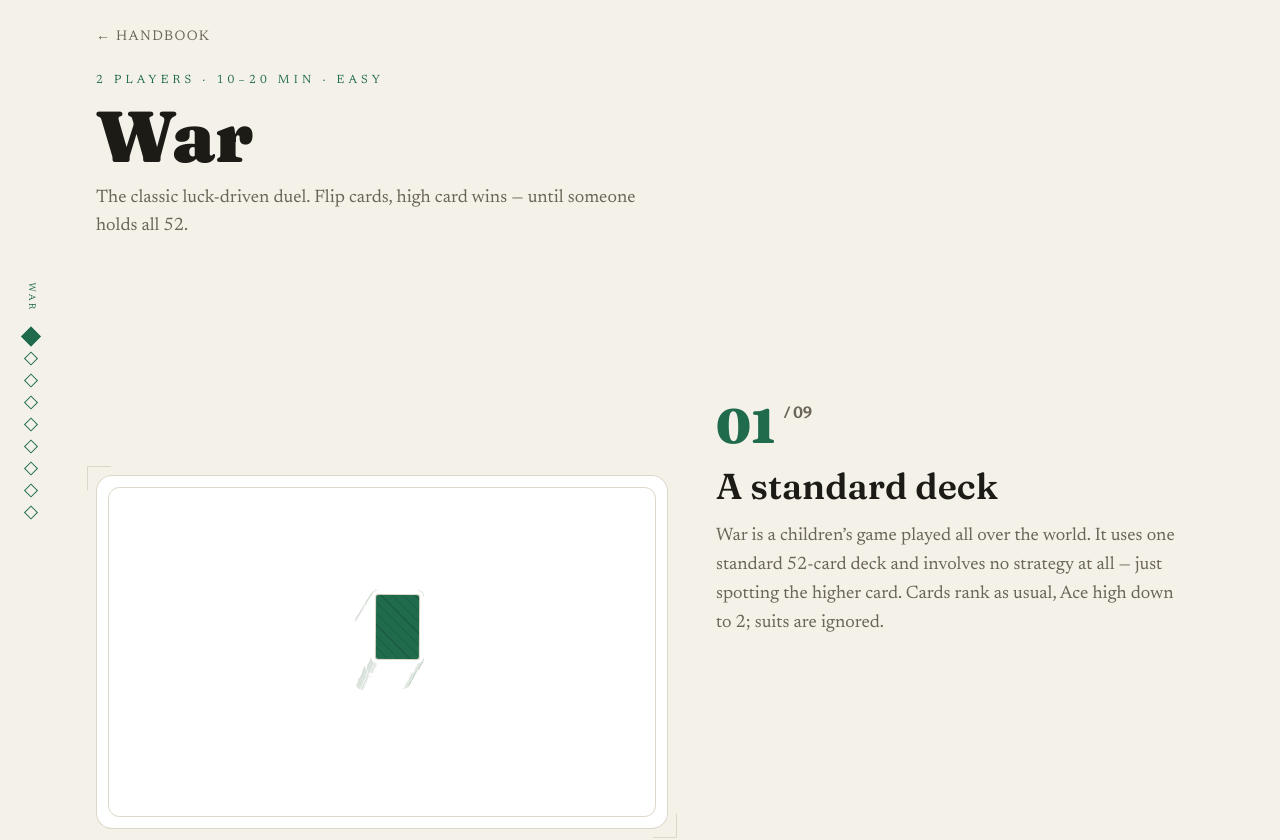
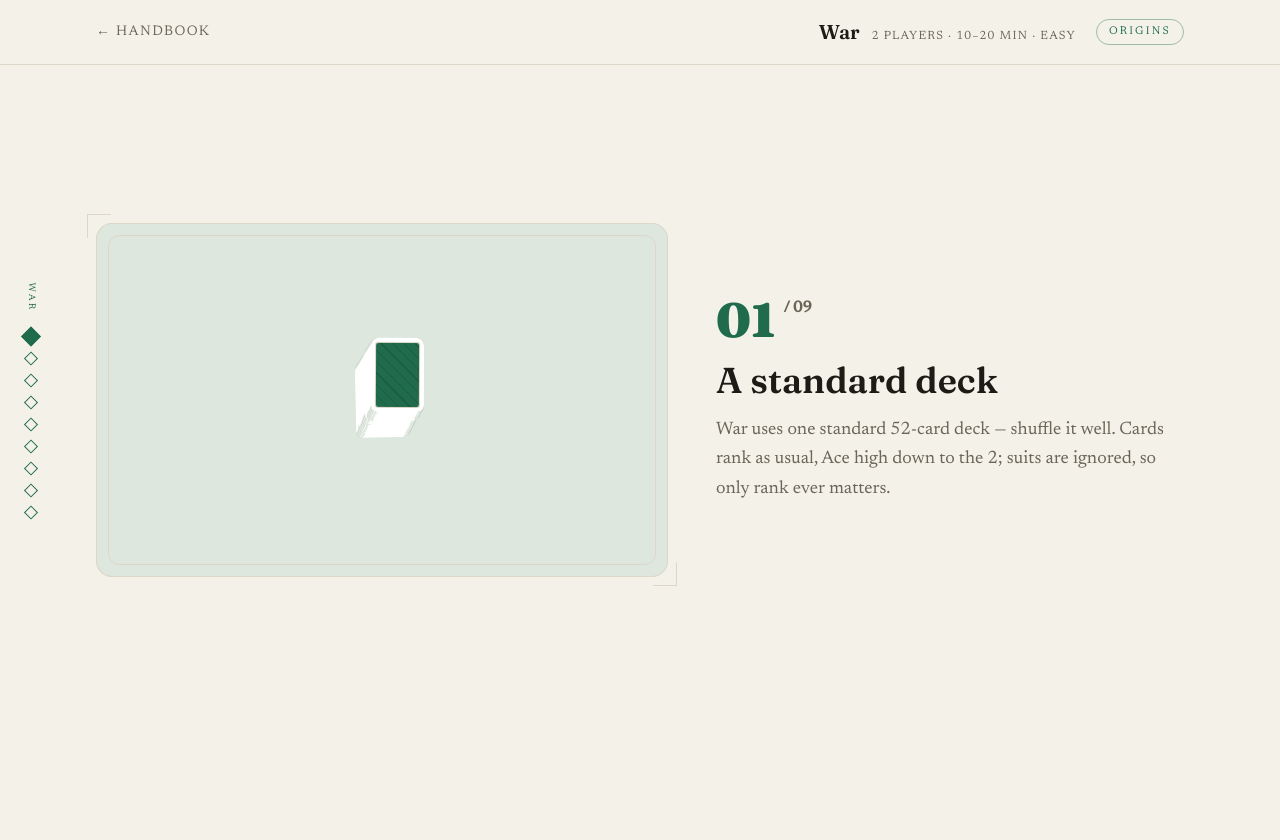
Before and after one commit to ofloody/playing-cards, a React (Vite) app: page /game/war in a window 1280 px wide. Shown: the top 840 px of the page. Built offline with nearby package versions, Linux system fonts and the light colour scheme.

Commit message:
basic static webapp with the game war animated instructions

```diff
--- a/package.json
+++ b/package.json
@@ -1,5 +1,5 @@
 {
-  "name": "card-games-handbook",
+  "name": "playing-cards",
   "private": true,
   "version": "0.1.0",
   "type": "module",
--- a/src/engine/types.ts
+++ b/src/engine/types.ts
@@ -47,6 +47,7 @@
   playTime: string;    // e.g. "10 min"
   difficulty: 'Easy' | 'Medium' | 'Involved';
   accent?: string;     // optional CSS colour for per-game theming
+  origin?: string;     // verbatim origin/history blurb (shown in a disclosure)
   zones: ZoneDef[];
   build: () => Board;  // initial board (every card placed in some zone)
   steps: Step[];
--- a/src/games/types.ts
+++ b/src/games/types.ts
@@ -1,4 +1,4 @@
 // Author-facing barrel: everything you need to write a game lives here.
 export type { Game, Step, ZoneDef, Board, CardId } from '../engine/types';
 export { standardDeck, parseCard, cardId } from '../engine/deck';
-export { placeAll, move, flip, topOf, cardsInZone } from '../engine/board';
+export { placeAll, move, moveToBottom, flip, topOf, cardsInZone } from '../engine/board';
--- a/src/games/war.ts
+++ b/src/games/war.ts
@@ -1,6 +1,6 @@
 import type { Game } from '../engine/types';
 import { standardDeck, parseCard } from '../engine/deck';
-import { placeAll, move } from '../engine/board';
+import { placeAll, move, moveToBottom } from '../engine/board';
 
 const deck = standardDeck();
 const p1Cards = deck.filter((id) => ['S', 'D'].includes(parseCard(id).suit)); // incl. S-A
@@ -14,14 +14,15 @@
   playTime: '10–20 min',
   difficulty: 'Easy',
   accent: '#b3433a',
+  origin: `This is a children's game played in many parts of the world. No strategy is involved - simply the ability to recognise which of two cards is higher in rank, and to follow the procedure of the game. The standard two-player game is described first, then the game for three or four players. after this are summaries of some of the many variations, including a version in which captured cards can be stolen, a Russian version of it called Drunkard (P'yanitsa), a German version Tod und Leben., a version from Syria and a gambling version offered in some casinos.`,
+  // One packet per player: a stock they draw from. Captured cards return to the
+  // bottom of that same stock — there is no separate "won" pile in War.
   zones: [
     { id: 'deck', anchor: { x: 0.5, y: 0.5 }, layout: 'pile' },
-    { id: 'p2-stock', anchor: { x: 0.18, y: 0.18 }, layout: 'pile', rotate: 180, label: 'Player 2' },
-    { id: 'p2-play', anchor: { x: 0.5, y: 0.32 }, layout: 'row', rotate: 180, gap: 0.07 },
-    { id: 'p2-won', anchor: { x: 0.82, y: 0.18 }, layout: 'pile', rotate: 180 },
-    { id: 'p1-stock', anchor: { x: 0.18, y: 0.82 }, layout: 'pile', label: 'Player 1' },
-    { id: 'p1-play', anchor: { x: 0.5, y: 0.68 }, layout: 'row', gap: 0.07 },
-    { id: 'p1-won', anchor: { x: 0.82, y: 0.82 }, layout: 'pile' },
+    { id: 'p2-stock', anchor: { x: 0.2, y: 0.27 }, layout: 'pile', rotate: 180, label: 'Player 2' },
+    { id: 'p2-play', anchor: { x: 0.56, y: 0.34 }, layout: 'row', rotate: 180, gap: 0.07 },
+    { id: 'p1-play', anchor: { x: 0.56, y: 0.66 }, layout: 'row', gap: 0.07 },
+    { id: 'p1-stock', anchor: { x: 0.2, y: 0.73 }, layout: 'pile', label: 'Player 1' },
   ],
   build: () => placeAll(deck, 'deck', false),
   steps: [
@@ -29,7 +30,7 @@
       id: 'deck',
       title: 'A standard deck',
       narration:
-        'War is a children’s game played all over the world. It uses one standard 52-card deck and involves no strategy at all — just spotting the higher card. Cards rank as usual, Ace high down to 2; suits are ignored.',
+        'War uses one standard 52-card deck — shuffle it well. Cards rank as usual, Ace high down to the 2; suits are ignored, so only rank ever matters.',
       apply: (b) => b,
       spotlight: ['deck'],
     },
@@ -70,11 +71,12 @@
     },
     {
       id: 'collect',
-      title: 'Winner takes both',
+      title: 'Winner takes both — to the bottom',
       narration:
-        'The winner takes both battle cards and adds them face-down to the bottom of their won pile. Those cards will be played again later.',
-      apply: (b) => move(b, ['S-A', 'H-9'], 'p1-won', { faceUp: false }),
-      spotlight: ['p1-won'],
+        'The winner immediately slides both cards, face-down, under their own stock — the very pile they draw from. There is no separate won pile in War; captured cards go straight to the bottom and come back around later.',
+      apply: (b) => moveToBottom(b, ['S-A', 'H-9'], 'p1-stock', { faceUp: false }),
+      highlight: ['S-A', 'H-9'],
+      spotlight: ['p1-stock'],
     },
     {
       id: 'tie',
@@ -108,24 +110,24 @@
       id: 'war-win',
       title: 'Winner sweeps the pile',
       narration:
-        'The higher new face-up card wins every card in the war — all six this time. The King beats the Three, so Player 1 takes the lot, face-down, to the bottom of their pile.',
+        'The higher new face-up card wins every card in the war — all six this time. The King beats the Three, so Player 1 sweeps the lot straight to the bottom of their stock, face-down.',
       apply: (b) =>
-        move(
+        moveToBottom(
           b,
           ['S-5', 'S-6', 'S-K', 'C-5', 'C-6', 'C-3'],
-          'p1-won',
+          'p1-stock',
           { faceUp: false },
         ),
       highlight: ['S-K'],
-      spotlight: ['p1-won'],
+      spotlight: ['p1-stock'],
     },
     {
       id: 'goal',
       title: 'Play until someone holds all 52',
       narration:
-        'Players keep flipping until one player has won every card. When a player runs out, they shuffle their won pile into a new stock and play on. The last player standing wins.',
+        'Because every captured card goes to the bottom of your own pile, the cards keep cycling. Play continues — battle after battle — until one player has won all 52. That player wins, though it can take a good long while.',
       apply: (b) => b,
-      spotlight: ['p1-stock', 'p1-won'],
+      spotlight: ['p1-stock', 'p2-stock'],
     },
   ],
   notes: [
--- a/src/index.css
+++ b/src/index.css
@@ -4,7 +4,8 @@
   --font-display: "Fraunces", Georgia, serif;
   --font-body: "Newsreader", Georgia, serif;
   --color-paper: #f4f1e9;     /* warm paper background */
-  --color-surface: #ffffff;   /* cards, table */
+  --color-surface: #ffffff;   /* card faces */
+  --color-table: #dde7de;     /* table baize — tinted so white cards pop */
   --color-ink: #1d1b16;       /* primary text */
   --color-ink-soft: #6b6557;  /* secondary text */
   --color-line: #ddd7c9;      /* hairlines / borders */
@@ -156,7 +157,7 @@
   width: 100%;
   border-radius: 1rem;
   overflow: hidden;
-  background: var(--color-surface);
+  background: var(--color-table);
   box-shadow: inset 0 0 0 1px var(--color-line);
 }
 .table-felt::before {
--- a/src/pages/GamePage.tsx
+++ b/src/pages/GamePage.tsx
@@ -30,7 +30,36 @@
   const snap = snapshots[Math.min(active, snapshots.length - 1)];
 
   return (
-    <main className="mx-auto max-w-6xl px-4 md:px-8 pb-32">
+    <>
+      {/* Slim fixed top bar — kept out of the document flow so the first step
+          can sit at the vertical centre, in line with the table. */}
+      <header className="fixed inset-x-0 top-0 z-30 border-b border-line bg-paper/85 backdrop-blur-sm">
+        <div className="mx-auto max-w-6xl px-4 md:px-8 h-16 flex items-center justify-between gap-4">
+          <Link to="/" className="text-ink-soft hover:text-accent text-sm uppercase tracking-widest transition-colors">
+            ← Handbook
+          </Link>
+          <div className="flex items-center gap-4 md:gap-5">
+            <div className="flex items-baseline gap-3">
+              <span className="font-display text-xl font-semibold text-ink">{game.title}</span>
+              <span className="hidden sm:inline font-body text-xs uppercase tracking-widest text-ink-soft">
+                {game.players} players · {game.playTime} · {game.difficulty}
+              </span>
+            </div>
+            {game.origin && (
+              <details className="relative">
+                <summary className="list-none [&::-webkit-details-marker]:hidden cursor-pointer select-none rounded-full border border-accent/40 px-3 py-1 text-[0.7rem] uppercase tracking-[0.2em] text-accent hover:border-accent hover:text-accent-soft transition-colors">
+                  Origins
+                </summary>
+                <div className="absolute right-0 top-full mt-3 z-40 w-[min(88vw,30rem)] rounded-xl border border-line bg-paper p-6 shadow-[0_24px_48px_-24px_rgba(0,0,0,0.4)]">
+                  <p className="font-display text-xs uppercase tracking-[0.25em] text-accent mb-3">Origins</p>
+                  <p className="font-body text-ink-soft leading-relaxed text-[0.95rem]">{game.origin}</p>
+                </div>
+              </details>
+            )}
+          </div>
+        </div>
+      </header>
+
       {/* Progress rail (desktop) */}
       <nav
         aria-label="Steps"
@@ -50,41 +79,26 @@
         ))}
       </nav>
 
-      <nav className="py-6">
-        <Link to="/" className="text-ink-soft hover:text-accent text-sm uppercase tracking-widest transition-colors">
-          ← Handbook
-        </Link>
-      </nav>
-
-      <header className="mb-8 md:mb-0">
-        <p className="reveal font-body uppercase tracking-[0.35em] text-accent text-xs mb-3">
-          {game.players} players · {game.playTime} · {game.difficulty}
-        </p>
-        <h1 className="reveal font-display text-5xl md:text-7xl font-black text-ink" style={{ animationDelay: '0.06s' }}>
-          {game.title}
-        </h1>
-        <p className="reveal font-body text-ink-soft mt-3 max-w-xl text-lg" style={{ animationDelay: '0.12s' }}>
-          {game.blurb}
-        </p>
-      </header>
-
+      <main className="mx-auto max-w-6xl px-4 md:px-8 pt-16 md:pt-0 pb-[10vh]">
         <div className="md:grid md:grid-cols-[1.1fr_0.9fr] md:gap-12">
-        {/* Sticky table — centred in the viewport so it lines up with the
-            centred active step text, including the final step. */}
-        <div className="md:sticky md:top-0 md:h-screen md:self-start md:flex md:items-center z-10">
-          <div className="sticky top-3 md:static deco-corners w-full py-6 md:py-0">
+          {/* Sticky table — vertically centred in the viewport so it lines up
+              with the centred active step, first and last included. On mobile
+              it sticks just below the top bar. */}
+          <div className="sticky top-20 md:top-0 md:h-screen md:self-start md:flex md:items-center z-10">
+            <div className="deco-corners w-full">
               <CardTable snapshot={snap} zones={game.zones} />
             </div>
           </div>
 
-        {/* Scrolling step panels */}
-        <ol className="mt-4 md:mt-0">
+          {/* Scrolling step panels — each fills the viewport so its centred
+              text aligns with the centred table. */}
+          <ol>
             {snapshots.map((s, i) => (
               <li
                 key={s.step.id}
                 data-index={i}
                 ref={register(i)}
-              className={`min-h-[70vh] flex flex-col justify-center py-10 transition-opacity duration-500 ${
+                className={`min-h-screen flex flex-col justify-center py-10 transition-opacity duration-500 ${
                   i === active ? 'opacity-100' : 'opacity-30'
                 }`}
               >
@@ -112,7 +126,7 @@
 
         {/* Variations & fine print */}
         {game.notes && game.notes.length > 0 && (
-        <section className="mt-16 md:mt-24 max-w-3xl">
+          <section className="mt-8 md:mt-16 max-w-3xl">
             <div className="deco-rule mb-10">
               <span className="font-display not-italic text-ink text-sm tracking-[0.25em]">
                 VARIATIONS&nbsp;&amp;&nbsp;FINE&nbsp;PRINT
@@ -129,5 +143,6 @@
           </section>
         )}
       </main>
+    </>
   );
 }
```
Also changed, not shown: src/engine/board.ts (+19 -0 lines), 2 other files (tests, documents, lock files or other folders). Lines whose indentation alone changed are shown as unchanged.
